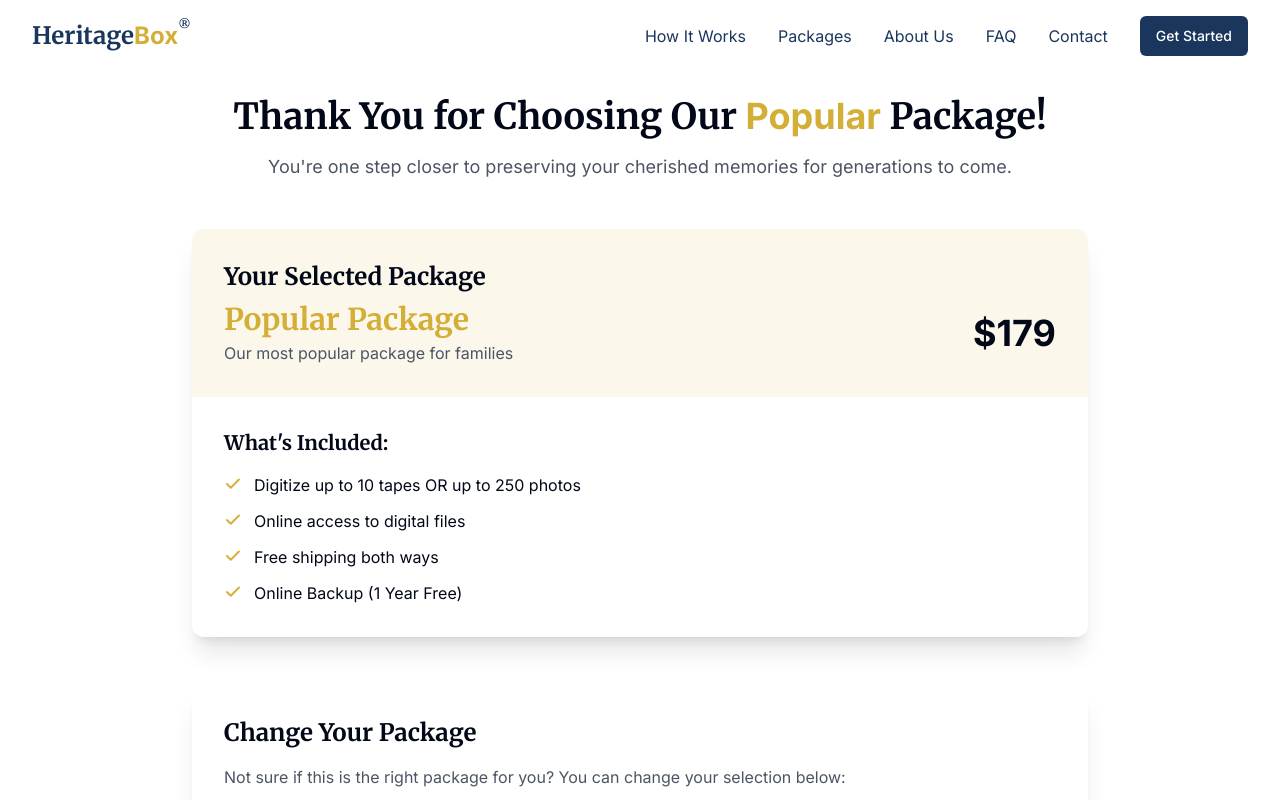
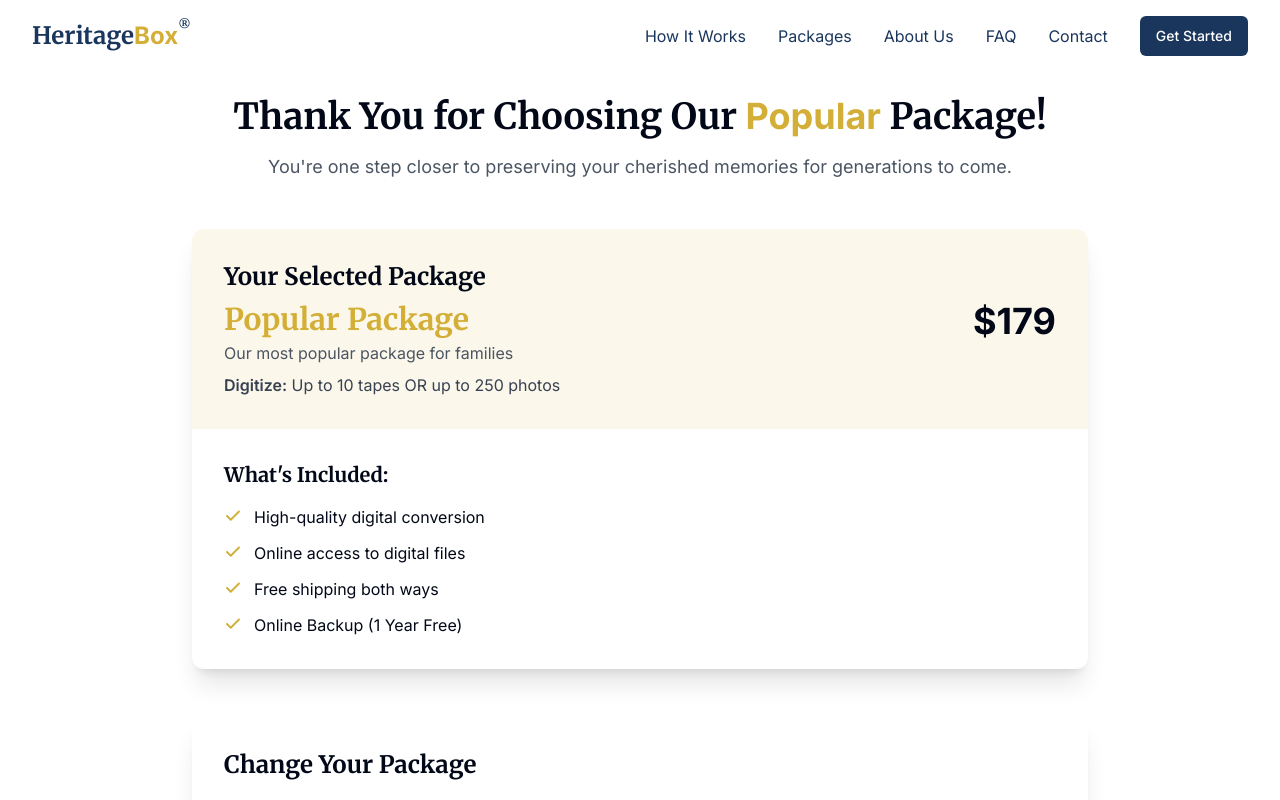
Before and after one commit to justingrant1/heritagebox-memories-digitized, a React (Vite) app: page /package-selected in a window 1280 px wide. Shown: the top 800 px of the page. Built offline with nearby package versions, Linux system fonts and the light colour scheme.

Commit message:
Add package digitization details
Updated package descriptions in `PackageComparison.tsx` and `PackageSelected.tsx` to include the number of tapes or photos that can be digitized.

```diff
--- a/src/components/PackageComparison.tsx
+++ b/src/components/PackageComparison.tsx
@@ -11,9 +11,11 @@ interface PackageProps {
   features: string[];
   popular?: boolean;
   color: string;
+  tapeCount?: string;
+  photoCount?: string;
 }
 
-const Package = ({ name, price, description, features, popular, color }: PackageProps) => {
+const Package = ({ name, price, description, features, popular, color, tapeCount, photoCount }: PackageProps) => {
   // Create a button class based on the package type
   const getButtonClass = () => {
     if (popular) {
@@ -54,6 +56,11 @@ const Package = ({ name, price, description, features, popular, color }: Package
           <span className="text-4xl font-bold">{price}</span>
         </div>
         <p className="text-gray-600">{description}</p>
+        {(tapeCount || photoCount) && (
+          <div className="mt-2 text-sm text-gray-700">
+            <p><span className="font-semibold">Digitize:</span> {tapeCount && `Up to ${tapeCount} tapes`}{tapeCount && photoCount && ' OR '}{photoCount && `up to ${photoCount} photos`}</p>
+          </div>
+        )}
       </CardHeader>
       <CardContent className="pt-6">
         <ul className="space-y-4 mb-8">
@@ -87,8 +94,10 @@ const PackageComparison = () => {
       price: "$69",
       description: "Perfect for a small collection of memories",
       color: "primary",
+      tapeCount: "3",
+      photoCount: "75",
       features: [
-        "Digitize up to 3 tapes OR up to 75 photos",
+        "High-quality digital conversion",
         "Online access to digital files",
         "Free shipping both ways"
       ]
@@ -98,9 +107,11 @@ const PackageComparison = () => {
       price: "$179",
       description: "Our most popular package for families",
       color: "secondary",
+      tapeCount: "10",
+      photoCount: "250",
       popular: true,
       features: [
-        "Digitize up to 10 tapes OR up to 250 photos",
+        "High-quality digital conversion",
         "Online access to digital files",
         "Free shipping both ways",
         "Online Backup (1 Year Free)"
@@ -111,8 +122,10 @@ const PackageComparison = () => {
       price: "$349",
       description: "Great for larger collections",
       color: "rose-dark",
+      tapeCount: "20",
+      photoCount: "500",
       features: [
-        "Digitize up to 20 tapes OR up to 500 photos",
+        "High-quality digital conversion",
         "Online access to digital files",
         "Free shipping both ways",
         "Online Backup (1 Year Free)"
@@ -123,8 +136,10 @@ const PackageComparison = () => {
       price: "$599",
       description: "For preserving a lifetime of memories",
       color: "primary-light",
+      tapeCount: "40",
+      photoCount: "1000",
       features: [
-        "Digitize up to 40 tapes OR up to 1000 photos",
+        "High-quality digital conversion",
         "Online access to digital files",
         "Free shipping both ways",
         "Online Backup (1 Year Free)"
@@ -152,6 +167,8 @@ const PackageComparison = () => {
               features={pkg.features}
               popular={pkg.popular}
               color={pkg.color}
+              tapeCount={pkg.tapeCount}
+              photoCount={pkg.photoCount}
             />
           ))}
         </div>
--- a/src/pages/PackageSelected.tsx
+++ b/src/pages/PackageSelected.tsx
@@ -1,3 +1,4 @@
+
 import { useSearchParams, Link } from 'react-router-dom';
 import { Button } from "@/components/ui/button";
 import NavBar from '@/components/NavBar';
@@ -17,8 +18,10 @@ const PackageSelected = () => {
       price: "$69",
       description: "Perfect for a small collection of memories",
       color: "primary",
+      tapeCount: "3",
+      photoCount: "75",
       features: [
-        "Digitize up to 3 tapes OR up to 75 photos",
+        "High-quality digital conversion",
         "Online access to digital files",
         "Free shipping both ways"
       ]
@@ -28,9 +31,11 @@ const PackageSelected = () => {
       price: "$179",
       description: "Our most popular package for families",
       color: "secondary",
+      tapeCount: "10",
+      photoCount: "250",
       popular: true,
       features: [
-        "Digitize up to 10 tapes OR up to 250 photos",
+        "High-quality digital conversion",
         "Online access to digital files",
         "Free shipping both ways",
         "Online Backup (1 Year Free)"
@@ -41,8 +46,10 @@ const PackageSelected = () => {
       price: "$349",
       description: "Great for larger collections",
       color: "rose-dark",
+      tapeCount: "20",
+      photoCount: "500",
       features: [
-        "Digitize up to 20 tapes OR up to 500 photos",
+        "High-quality digital conversion",
         "Online access to digital files",
         "Free shipping both ways",
         "Online Backup (1 Year Free)"
@@ -53,8 +60,10 @@ const PackageSelected = () => {
       price: "$599",
       description: "For preserving a lifetime of memories",
       color: "primary-light",
+      tapeCount: "40",
+      photoCount: "1000",
       features: [
-        "Digitize up to 40 tapes OR up to 1000 photos",
+        "High-quality digital conversion",
         "Online access to digital files",
         "Free shipping both ways",
         "Online Backup (1 Year Free)"
@@ -144,12 +153,15 @@ const PackageSelected = () => {
             <div className="bg-white rounded-xl shadow-xl overflow-hidden mb-12">
               <div className={`${getBgColorClass()} p-6 md:p-8`}>
                 <h2 className="text-2xl font-bold mb-2">Your Selected Package</h2>
-                <div className="flex flex-col md:flex-row md:justify-between md:items-center">
+                <div className="flex flex-col md:flex-row md:justify-between md:items-start">
                   <div>
                     <h3 className={`${getTextColorClass()} text-3xl font-bold`}>
                       {packageDetails.name} Package
                     </h3>
                     <p className="text-gray-600 mt-1">{packageDetails.description}</p>
+                    <p className="text-gray-700 mt-2">
+                      <span className="font-semibold">Digitize:</span> Up to {packageDetails.tapeCount} tapes OR up to {packageDetails.photoCount} photos
+                    </p>
                   </div>
                   <div className="mt-4 md:mt-0">
                     <span className="text-4xl font-bold">{packageDetails.price}</span>
@@ -192,6 +204,9 @@ const PackageSelected = () => {
                           {pkg.name === packageType && <span className="ml-2 text-gray-500 text-sm">(Current)</span>}
                         </h3>
                         <p className="text-2xl font-bold">{pkg.price}</p>
+                        <div className="text-xs text-gray-600 mt-1">
+                          Digitize up to {pkg.tapeCount} tapes OR {pkg.photoCount} photos
+                        </div>
                       </CardHeader>
                       <CardContent className="pt-2">
                         <p className="text-sm text-gray-600 mb-2">{pkg.description}</p>
```
